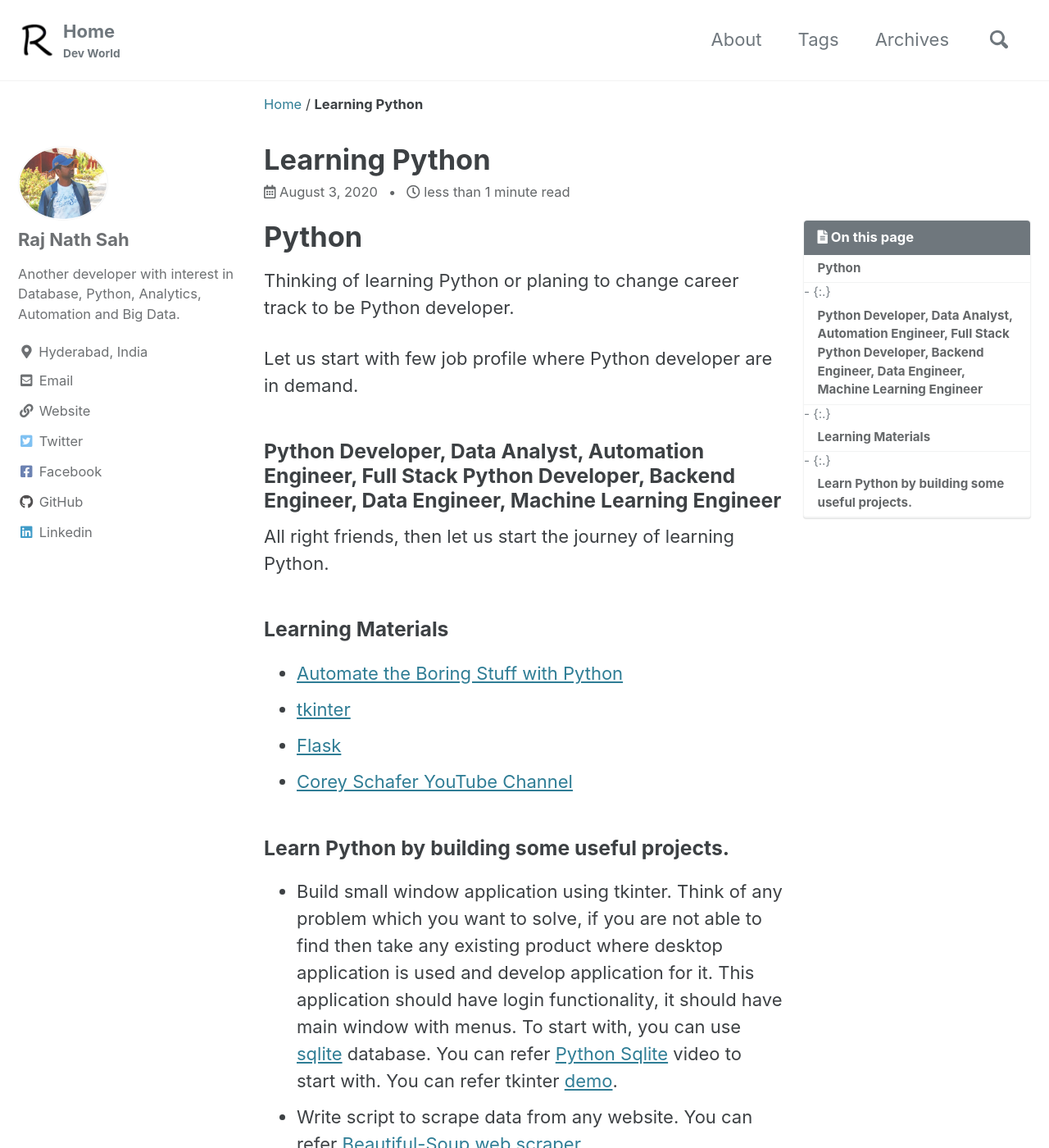
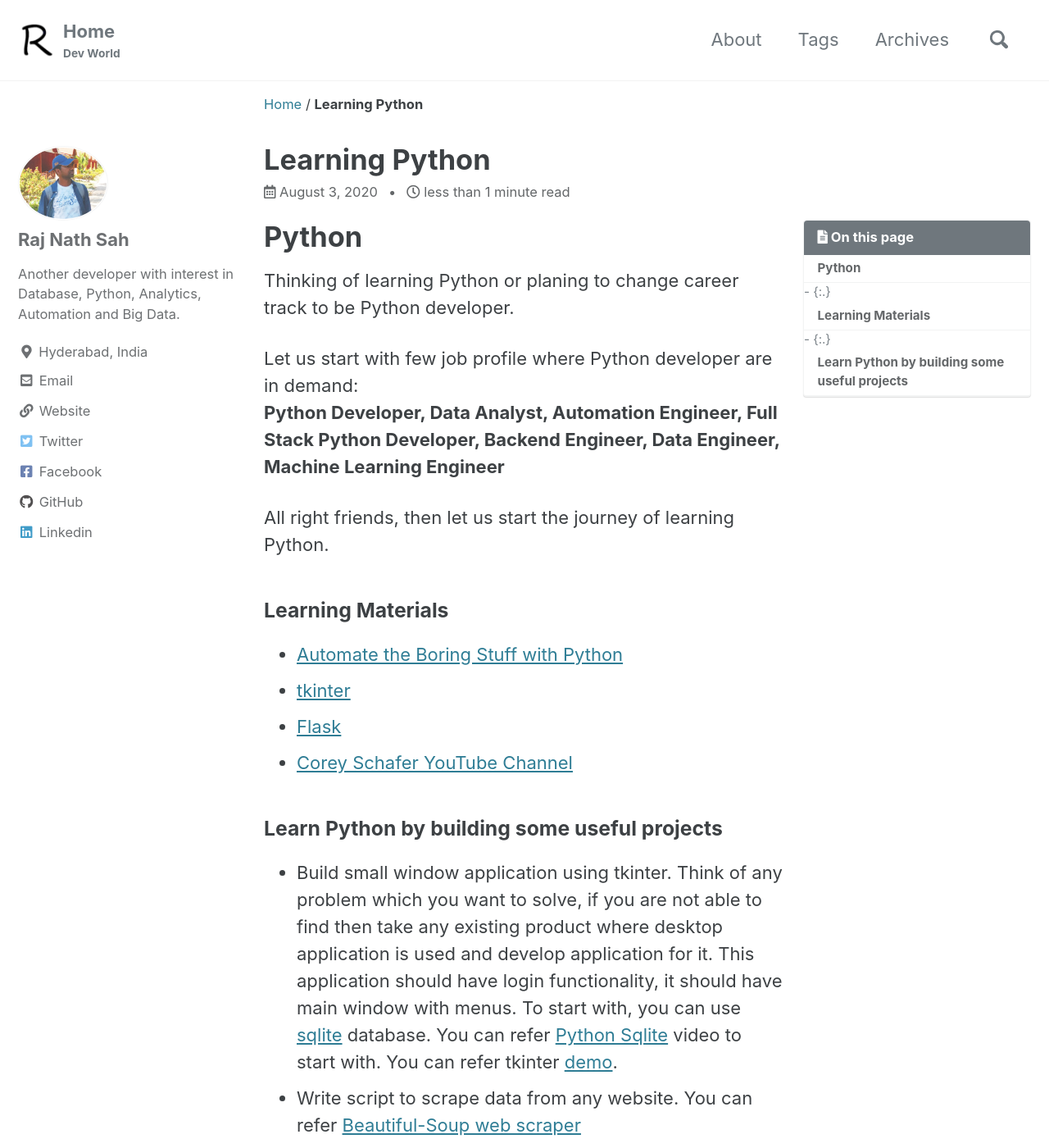
Before and after one commit to rajnathsah/rajnathsah.github.io, a Jekyll site: the page built from _posts/2020-08-03-python.md, in a window 1280 px wide and 1400 px high. Shown: the whole window at 82% size. Built offline with Jekyll 4.4.1, drawn with Linux system fonts in a browser that asks for light colours; cached includes are drawn as plain includes; comment, search, counter and statistics services are not loaded.

```diff
--- a/_posts/2020-08-03-python.md
+++ b/_posts/2020-08-03-python.md
@@ -13,9 +12,8 @@
 
 Thinking of learning Python or planing to change career track to be Python developer.
 
-Let us start with few job profile where Python developer are in demand.
-
-<h3> Python Developer, Data Analyst, Automation Engineer, Full Stack Python Developer, Backend Engineer, Data Engineer, Machine Learning Engineer</h3>
+Let us start with few job profile where Python developer are in demand:
+**Python Developer, Data Analyst, Automation Engineer, Full Stack Python Developer, Backend Engineer, Data Engineer, Machine Learning Engineer**
 
 All right friends, then let us start the journey of learning Python.
 
@@ -26,7 +24,7 @@
 *  [Flask](https://blog.miguelgrinberg.com/post/the-flask-mega-tutorial-part-i-hello-world)
 *  [Corey Schafer YouTube Channel](https://www.youtube.com/user/schafer5)
 
-### Learn Python by building some useful projects.
+### Learn Python by building some useful projects
 
 *  Build small window application using tkinter. Think of any problem which you want to solve, if you are not able to find then take any existing product where desktop application is used and develop application for it. This application should have login functionality, it should have main window with menus. To start with, you can use [sqlite](https://www.sqlite.org/index.html) database. You can refer [Python Sqlite](https://www.youtube.com/watch?v=pd-0G0MigUA) video to start with.
 You can refer tkinter [demo](https://github.com/rajnathsah/tkinterwindowapp).
```
Also changed, not shown: other parts of _posts/2020-08-03-python.md (+0 -1 lines).
